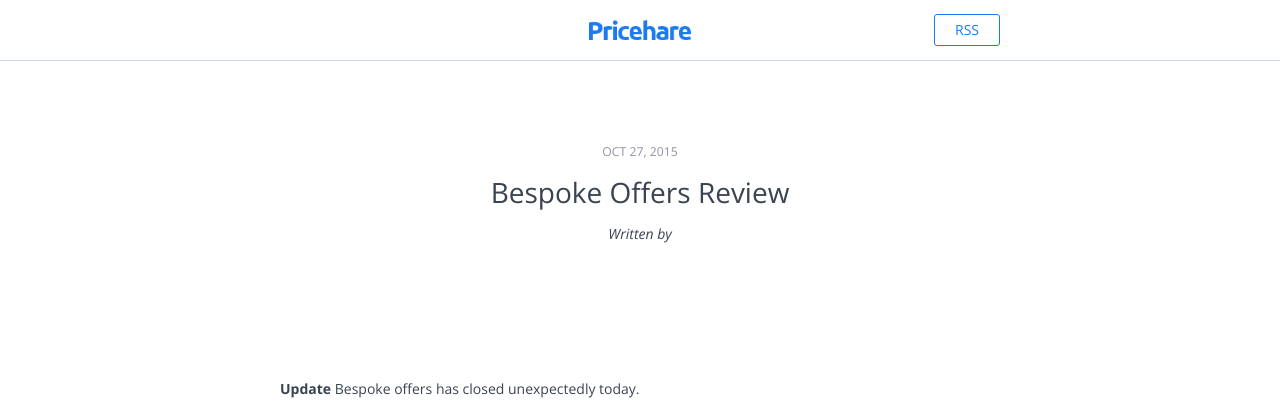
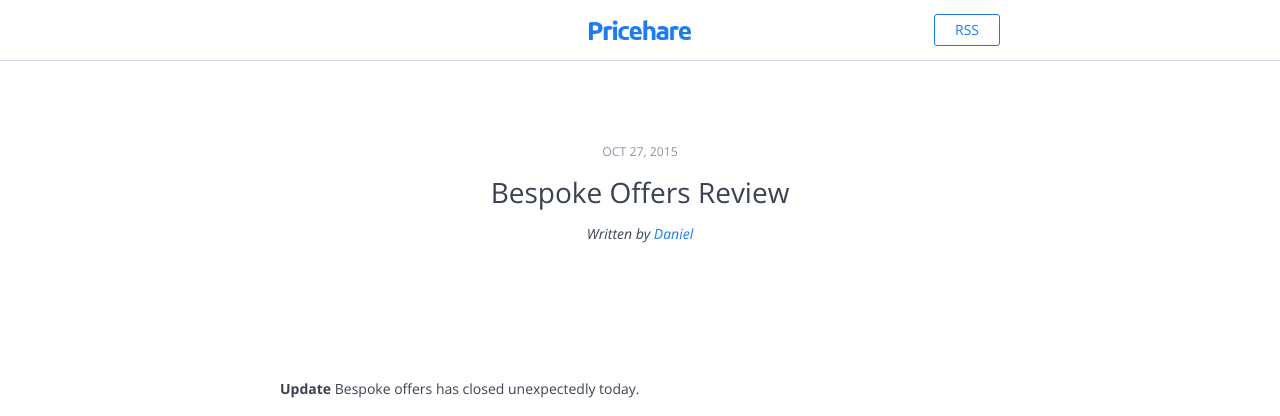
Before and after one commit to Pricehare/blog, a Jekyll site: the page built from _posts/2015-10-27-using-bespoke-offers.md, in a window 1280 px wide. Shown: the top 416 px of the page. Built offline with Jekyll 4.4.1, drawn with Linux system fonts in a browser that asks for light colours; comment, search, counter and statistics services are not loaded.

Commit message:
Update 2015-10-27-using-bespoke-offers.md
Fixed author casing

```diff
--- a/_posts/2015-10-27-using-bespoke-offers.md
+++ b/_posts/2015-10-27-using-bespoke-offers.md
@@ -1,7 +1,7 @@
 ---
 layout: post
 title: Bespoke Offers Review
-author: daniel
+author: Daniel
 published: true
 tags:
     Offers
```
